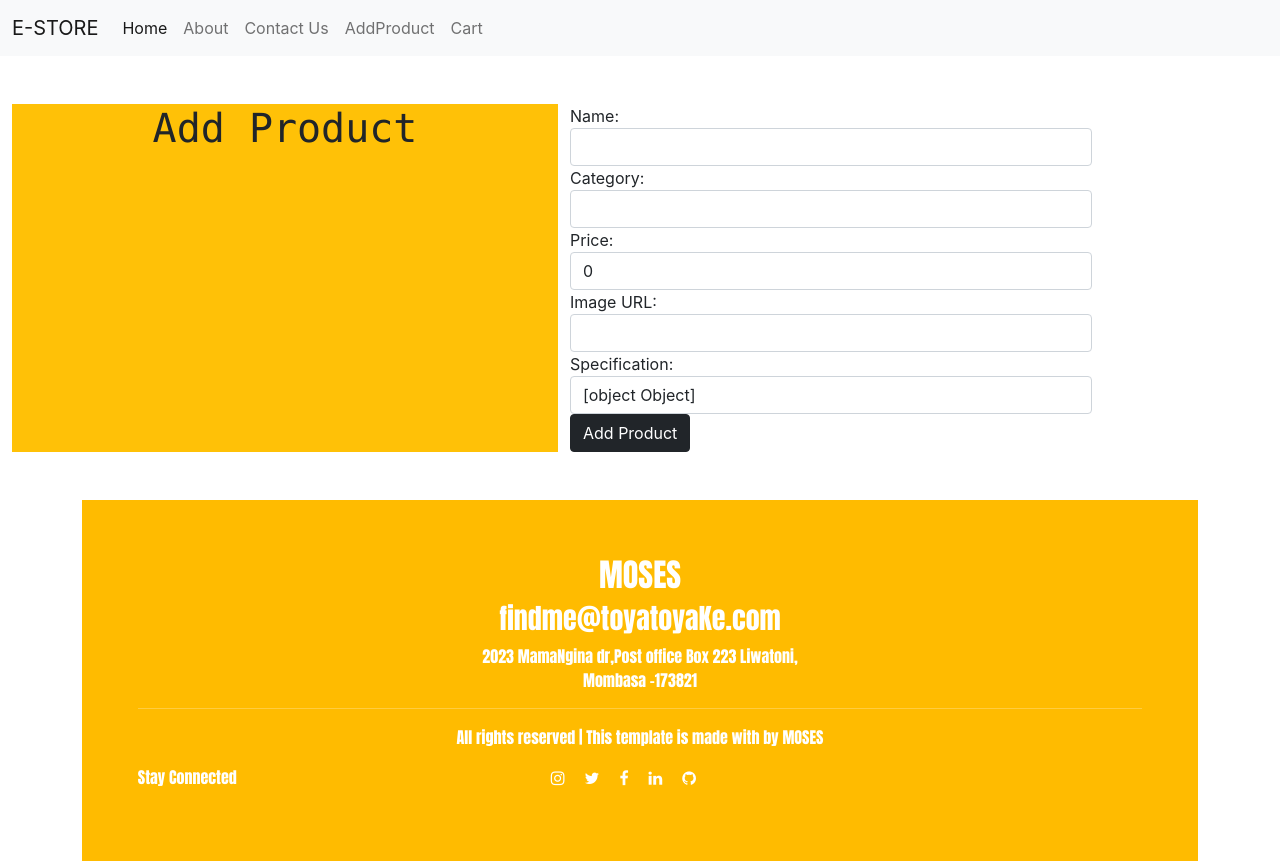
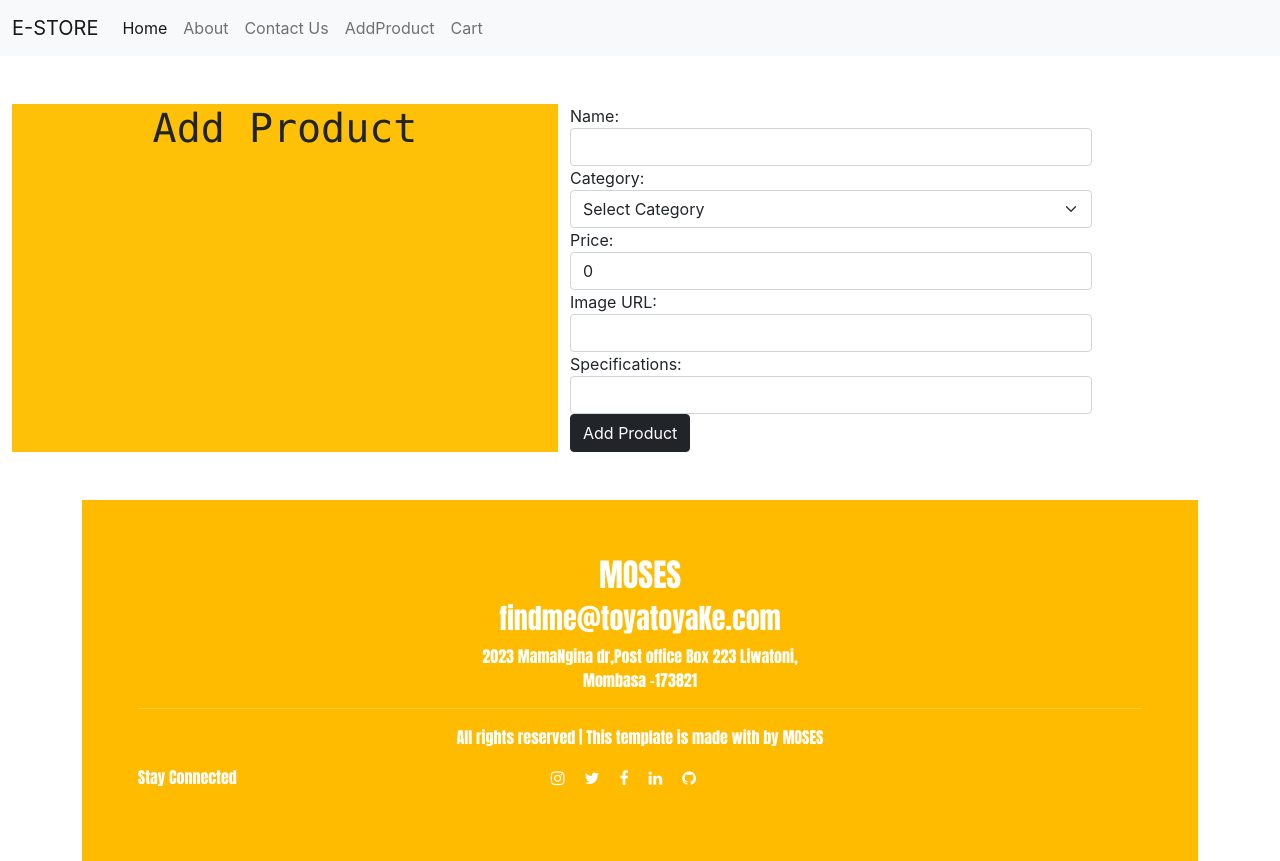
Before and after one commit to mosesmramba/Phase-2-project-an-electronic-retail-store, a React (Create React App) app: page /addproduct in a window 1280 px wide. Built offline with nearby package versions, Linux system fonts and the light colour scheme.

Commit message:
updated commit

```diff
--- a/db.json
+++ b/db.json
@@ -139,18 +139,6 @@
         "Battery": "Li-ion 4300 mAh",
         "Warranty": "2 years"
       }
-    },
-    {
-      "name": "LG Top Mount Freezer 359L Refrigerator",
-      "category": "Home Appliance",
-      "price": "139995",
-      "image": "https://www.lg.com/id/images/kulkas/md07544246/gallery/MZ-01.jpg",
-      "specifications": {
-        "i": "Flat Door",
-        "ii": "Pocket Handle",
-        "iii": "Metal deco controller"
-      },
-      "id": 11
     }
   ]
 }
--- a/src/components/Product.js
+++ b/src/components/Product.js
@@ -5,6 +5,7 @@ export default function Product() {
   const { id } = useParams();
   const [product, setProduct] = useState(null);
   const [quantity, setQuantity] = useState(1);
+  const [totalPrice, setTotalPrice] = useState(0); // State to keep track of the total price
   const [isEditing, setIsEditing] = useState(false);
   const [editedProduct, setEditedProduct] = useState({});
 
@@ -14,6 +15,13 @@ export default function Product() {
       .then((productData) => setProduct(productData))
       .catch((error) => console.error("Error fetching data: ", error));
   }, [id]);
+
+  useEffect(() => {
+    // Update the total price when quantity or product price changes
+    if (product) {
+      setTotalPrice(product.price * quantity);
+    }
+  }, [product, quantity]);
 
   if (!product) {
     return <p>Loading...</p>;
@@ -40,7 +48,6 @@ export default function Product() {
   };
 
   const handleSaveEdit = () => {
-    // Send a PATCH request to update the product
     fetch(`http://localhost:7000/eproducts/${id}`, {
       method: "PATCH",
       headers: {
@@ -54,6 +61,16 @@ export default function Product() {
         setIsEditing(false);
       })
       .catch((error) => console.error("Error editing product: ", error));
+  };
+
+  const handleDeleteProduct = () => {
+    fetch(`http://localhost:7000/eproducts/${id}`, {
+      method: "DELETE",
+    })
+      .then(() => {
+        // Handle successful deletion, e.g., navigate back to the product list page
+      })
+      .catch((error) => console.error("Error deleting product: ", error));
   };
 
   const handleInputChange = (e) => {
@@ -73,6 +90,7 @@ export default function Product() {
       <div className='col-md-6 card'>
         <h5>Category: {product.category}</h5>
         <p>Price: ksh{product.price}</p>
+        <p>Total Price: ksh{totalPrice}</p> {/* Display the total price */}
         <h4>Specifications:</h4>
         <ul>
           {specificationsToShow.map((specification) => (
@@ -87,19 +105,61 @@ export default function Product() {
           <button onClick={() => setQuantity(quantity + 1)} className='btn btn-light me-1' type='button'>+</button>
         </div>
         {isEditing ? (
+         <div className="container mt-5 mb-5">
          <div>
            <input
              type='text'
              name='name'
              value={editedProduct.name}
              onChange={handleInputChange}
+             style={{ marginBottom: '10px' }}
            />
-            {/* Add input fields for other properties you want to edit */}
+         </div>
+         <div>
+           <input
+             type='text'
+             name='category'
+             value={editedProduct.category}
+             onChange={handleInputChange}
+             style={{ marginBottom: '10px' }}
+           />
+         </div>
+         <div>
+           <input
+             type='number'
+             name='price'
+             value={editedProduct.price}
+             onChange={handleInputChange}
+             style={{ marginBottom: '10px' }}
+           />
+         </div>
+         <div>
+           <input
+             type='img url'
+             name='image url'
+             value={editedProduct.image}
+             onChange={handleInputChange}
+             style={{ marginBottom: '10px' }}
+           />
+         </div>
+         <div>
+           <input
+             type='text'
+             name='specifications'
+             value={editedProduct.specifications}
+             onChange={handleInputChange}
+             style={{ marginBottom: '10px' }}
+           />
+         </div>
+         <div>
            <button onClick={handleSaveEdit}>Save</button>
          </div>
+       </div>
+
         ) : (
           <div className=''>
             <button onClick={handleEditClick}>Edit</button>
+            <button onClick={handleDeleteProduct}>Delete</button>
           </div>
         )}
       </div>
--- a/src/components/ProductForm.js
+++ b/src/components/ProductForm.js
@@ -6,15 +6,19 @@ export default function AddProduct() {
     category: '',
     price: 0,
     image: '',
-    specifications: {},
+    specifications: [], // Store specifications as an array
   });
 
   const [isAdding, setIsAdding] = useState(false);
+
   const handleInputChange = (e) => {
     const { name, value } = e.target;
-    setProduct({ ...product, [name]: value,
+    setProduct({
+      ...product,
+      [name]: value,
     });
   };
+
   const handleAddProduct = () => {
     setIsAdding(true);
   };
@@ -23,7 +27,7 @@ export default function AddProduct() {
     if (isAdding) {
       fetch('http://localhost:7000/eproducts', {
         method: 'POST',
-        headers: {'Content-Type': 'application/json', },
+        headers: { 'Content-Type': 'application/json' },
         body: JSON.stringify(product),
       })
         .then((response) => response.json())
@@ -40,10 +44,10 @@ export default function AddProduct() {
 
   return (
     <div className="container row mt-5 mb-5">
-      <div className='col-md-6 bg-warning'>
-        <h1 className="font-monospace  text-center">Add Product</h1>
+      <div className="col-md-6 bg-warning">
+        <h1 className="font-monospace text-center">Add Product</h1>
       </div>
-      <div className='col-md-6'>
+      <div className="col-md-6">
         <form>
           <div className="form-group">
             <label htmlFor="name">Name:</label>
@@ -58,14 +62,18 @@ export default function AddProduct() {
           </div>
           <div className="form-group">
             <label htmlFor="category">Category:</label>
-            <input
-              type="text"
-              id="category"
-              name="category"
-              value={product.category}
-              onChange={handleInputChange}
-              className="form-control"
-            />
+              <select class="form-select" aria-label="Default select example">
+                <option selected disabled>Select Category</option>
+                <option value="Laptop">Laptop</option>
+                <option value="Phones">Phones</option>
+                <option value="Tablet">Tablet</option>
+                <option value="Camera">Camera</option>
+                <option value="Audio">Audio</option>
+                <option value="Gaming">Gaming</option>
+                <option value="TV">TV</option>
+                <option value="Printers">Printers</option>
+                <option value="HomeAppliance">HomeAppliance</option>
+              </select>
           </div>
           <div className="form-group">
             <label htmlFor="price">Price:</label>
@@ -90,11 +98,11 @@ export default function AddProduct() {
             />
           </div>
           <div className="form-group">
-            <label htmlFor="category">Specification:</label>
+            <label htmlFor="specifications">Specifications:</label>
             <input
               type="text"
-              id="Specifications"
-              name="Specifications"
+              id="specifications"
+              name="specifications"
               value={product.specifications}
               onChange={handleInputChange}
               className="form-control"
--- a/src/pages/About.js
+++ b/src/pages/About.js
@@ -2,8 +2,8 @@ import React from 'react';
 
 function About() {
   return (
-    <div className='text-center'>
-      <h2>About SHOPEM</h2>
+    <div className='container'>
+      <h2 className="bg-warning">About SHOPEM</h2>
       <p>
         Welcome to SHOPEM,your one-stop online store for all your electronic needs.<br/> We offer a wide range of high-quality electronic products, including<br/>
         <ul>
--- a/src/pages/Home.js
+++ b/src/pages/Home.js
@@ -5,8 +5,6 @@ export default function Home() {
   return (
     <div>
       <ProductList/>
-
-
     </div>
   )
 }
```
Also changed, not shown: src/components/Filter.js (added, +7 -0 lines). Lines whose indentation alone changed are shown as unchanged.
